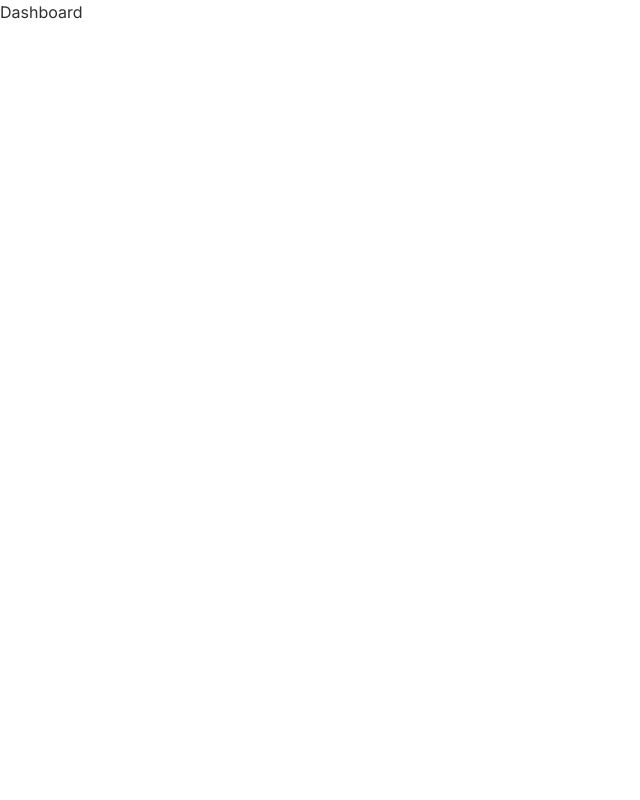
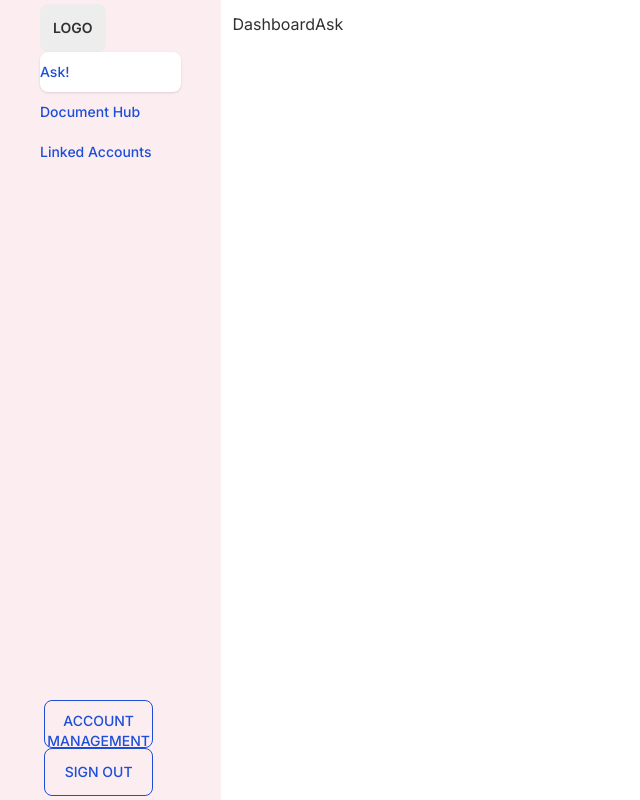
Before and after one commit to rakibul-wdp/askly, a Next.js app: page /dashboard in a window 1280 px wide. Shown: the whole page, without its empty margins (0-640 px from the left). Built offline with nearby package versions, Linux system fonts and the light colour scheme.

Commit message:
setup the dashboard boilerplate

```diff
--- a/app/dashboard/page.js
+++ b/app/dashboard/page.js
@@ -1,8 +1,11 @@
+import DashboardSideNav from '@/components/dashboard/DashboardSideNav';
 import React from 'react'
 
 const Dashboard = () => {
   return (
-    <div>Dashboard</div>
+    <div>
+      <DashboardSideNav />
+    </div>
   )
 }
 
--- /dev/null
+++ b/components/dashboard/DashboardAsk.js
@@ -0,0 +1,9 @@
+import React from 'react'
+
+const DashboardAsk = () => {
+  return (
+    <div>DashboardAsk</div>
+  )
+}
+
+export default DashboardAsk;
--- /dev/null
+++ b/components/dashboard/DashboardDocumentHub.js
@@ -0,0 +1,9 @@
+import React from 'react'
+
+const DashboardDocumentHub = () => {
+  return (
+    <div>DashboardDocumentHub</div>
+  )
+}
+
+export default DashboardDocumentHub;
--- /dev/null
+++ b/components/dashboard/DashboardLinkedAccounts.js
@@ -0,0 +1,9 @@
+import React from 'react'
+
+const DashboardLinkedAccounts = () => {
+  return (
+    <div>DashboardLinkedAccounts</div>
+  )
+}
+
+export default DashboardLinkedAccounts;
--- /dev/null
+++ b/components/dashboard/DashboardSideNav.js
@@ -0,0 +1,109 @@
+"use client";
+
+import React from 'react';
+import { Tab } from '@headlessui/react'
+import DashboardLinkedAccounts from './DashboardLinkedAccounts';
+import DashboardDocumentHub from './DashboardDocumentHub';
+import DashboardAsk from './DashboardAsk';
+
+const categories = {
+  "Ask!": [
+    {
+      id: 1,
+      body: <DashboardAsk />
+    },
+  ],
+  "Document Hub": [
+    {
+      id: 1,
+      body: <DashboardDocumentHub />
+    },
+  ],
+  "Linked Accounts": [
+    {
+      id: 1,
+      body: <DashboardLinkedAccounts />
+    },
+  ],
+}
+
+const DashboardSideNav = () => {
+
+  function classNames(...classes) {
+    return classes.filter(Boolean).join(' ')
+  }
+
+  return (
+    <div className="w-full sm:px-0">
+      <Tab.Group as="div" className="flex justify-between">
+        <Tab.List className="flex flex-col items-center justify-between w-[18%] h-screen space-x-1 bg-[#FCEDF0] p-1 px-10">
+          <div>
+            <button className='btn btn-large p-3'>Logo</button>
+            {Object.keys(categories).map((category) => (
+              <Tab
+                key={category}
+                className={({ selected }) =>
+                  classNames(
+                    'w-full rounded-lg py-2.5 text-sm font-medium leading-5 text-blue-700',
+                    'ring-white ring-opacity-60 ring-offset-2 ring-offset-blue-400 focus:outline-none focus:ring-2 text-start',
+                    selected
+                      ? 'bg-white shadow'
+                      : 'text-blue-100 hover:bg-white/[0.12] hover:text-white'
+                  )
+                }
+              >
+                {category}
+              </Tab>
+            ))}
+          </div>
+          <div>
+            <Tab
+              className={({ selected }) =>
+                classNames(
+                  'w-[80%] rounded-lg py-2.5 text-sm font-medium leading-5 text-blue-700',
+                  'ring-white ring-opacity-60 ring-offset-2 ring-offset-blue-400 focus:outline-none focus:ring-2 btn btn-outline',
+                  selected
+                    ? 'bg-white shadow'
+                    : 'text-blue-100 hover:bg-white/[0.12] hover:text-white'
+                )
+              }
+            >
+              Account management
+            </Tab>
+            <Tab
+              className={({ selected }) =>
+                classNames(
+                  'w-[80%] rounded-lg py-2.5 text-sm font-medium leading-5 text-blue-700',
+                  'ring-white ring-opacity-60 ring-offset-2 ring-offset-blue-400 focus:outline-none focus:ring-2 btn btn-outline',
+                  selected
+                    ? 'bg-white shadow'
+                    : 'text-blue-100 hover:bg-white/[0.12] hover:text-white'
+                )
+              }
+            >
+              Sign out
+            </Tab>
+          </div>
+        </Tab.List>
+        <Tab.Panels className="w-full">
+          {Object.values(categories).map((posts, idx) => (
+            <Tab.Panel
+              key={idx}
+              className={classNames(
+                'rounded-r-xl bg-white p-3 h-[72vh]',
+              )}
+            >
+              {
+                posts.map((post) => (
+                  <div key={post.id}>{post.body}</div>
+                ))
+              }
+            </Tab.Panel>
+          ))}
+        </Tab.Panels>
+      </Tab.Group>
+    </div>
+  )
+}
+
+export default DashboardSideNav;
```
